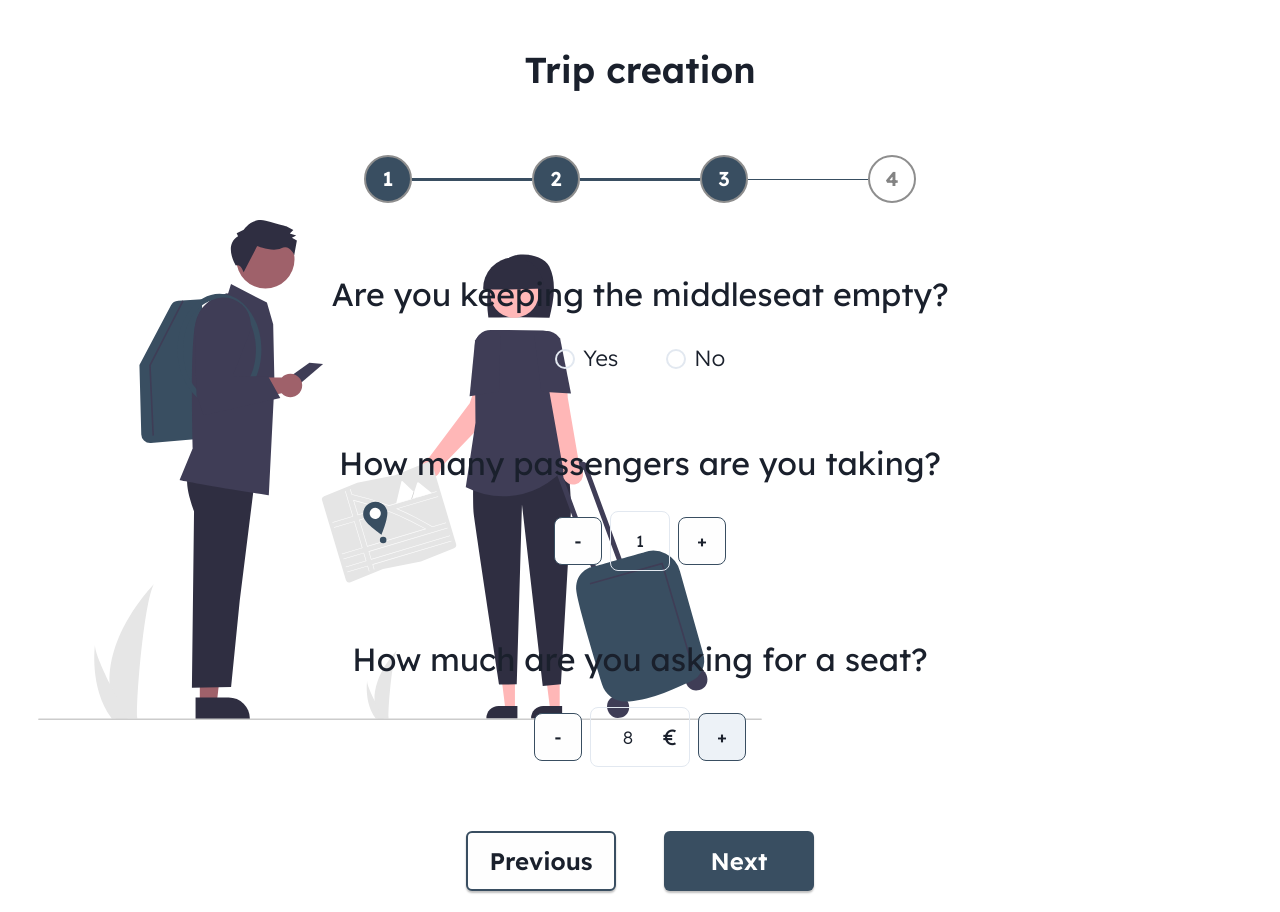
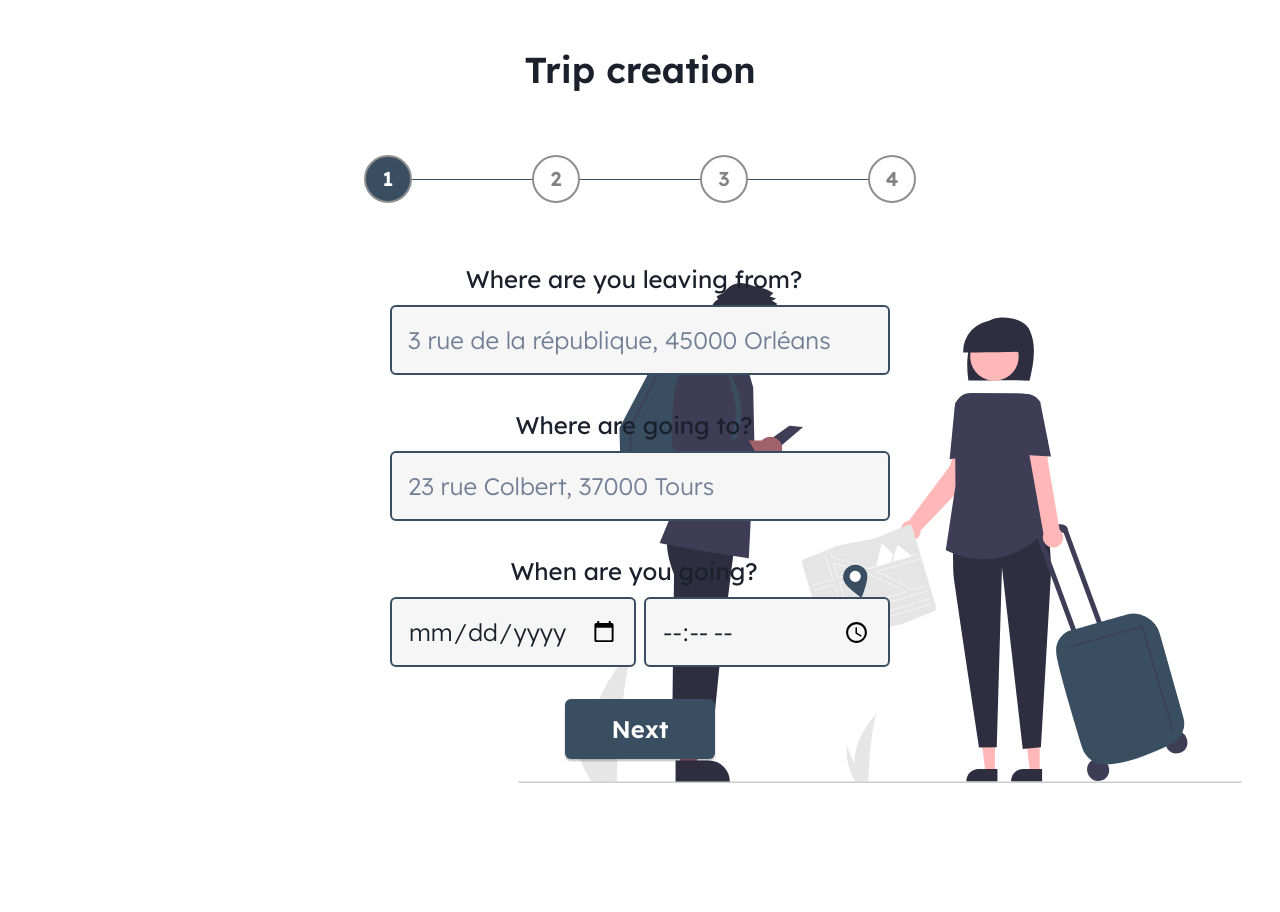
Before and after one commit to WildCodeSchool/2022-09-Orleans-CDA-Projet-KaraoCar, a React (Vite) app in the folder apps/frontend/web/: page /create-trip in a window 1280 px wide. After the commit the page ends 800 px from the top, so only its background shows below. Built offline with nearby package versions, Linux system fonts and the light colour scheme.

Commit message:
chore: better error handling and display on form part 1

```diff
--- a/apps/frontend/web/src/components/create-trip/TripDate.tsx
+++ b/apps/frontend/web/src/components/create-trip/TripDate.tsx
@@ -7,6 +7,7 @@ import {
   HStack,
   Box,
   VStack,
+  Stack,
 } from '@chakra-ui/react';
 import NextButton from './components/NextButton';
 import RouteDetailsBackground from './components/RouteDetailsBackground';
@@ -20,14 +21,14 @@ export default function TripDate() {
       <VStack
         width={{ base: '320px', md: '420px', lg: '500px' }}
         height={'100%'}
+        display={'flex'}
+        flexDirection={'column'}
+        marginTop={{ base: '0', md: '6' }}
+        justifyContent={'start'}
+        marginBottom={{ base: '6', md: '6' }}
+        gap={{ base: '2', md: '2' }}
       >
-        <FormControl
-          isInvalid={Boolean(
-            errors.startingPoint || errors.endingPoint || errors.date
-          )}
-          marginBottom={{ base: '6', md: '12' }}
-          marginTop={{ base: '6', md: '8' }}
-        >
+        <FormControl isInvalid={Boolean(errors.startingPoint)}>
           <FormLabel
             htmlFor="startingPoint"
             fontSize={{ base: '18', md: '24' }}
@@ -49,15 +50,17 @@ export default function TripDate() {
               minLength: { value: 4, message: 'Minimum length should be 4' },
             })}
           />
-          <FormErrorMessage>
+          <FormErrorMessage maxHeight={'10'}>
             {errors.startingPoint && errors.startingPoint.message?.toString()}
           </FormErrorMessage>
+        </FormControl>
+        <FormControl isInvalid={Boolean(errors.endingPoint)}>
           <FormLabel
             htmlFor="endingPoint"
             fontSize={{ base: '18', md: '24' }}
             textAlign={'center'}
             fontWeight={'regular'}
-            marginTop={{ base: '6', md: '20' }}
+            marginTop={{ base: '6', md: '6' }}
           >
             Where are going to?
           </FormLabel>
@@ -74,19 +77,22 @@ export default function TripDate() {
               minLength: { value: 4, message: 'Minimum length should be 4' },
             })}
           />
-          <FormErrorMessage>
+          <FormErrorMessage maxHeight={'10'}>
             {errors.endingPoint && errors.endingPoint.message?.toString()}
           </FormErrorMessage>
+        </FormControl>
+        <VStack width={'100%'}>
+          <FormControl isInvalid={Boolean(errors.date)} marginBottom={'6'}>
             <FormLabel
               htmlFor="date"
               fontSize={{ base: '18', md: '24' }}
               textAlign={'center'}
               fontWeight={'regular'}
-            marginTop={{ base: '6', md: '20' }}
+              marginTop={{ base: '6', md: '6' }}
             >
               When are you going?
             </FormLabel>
-          <HStack>
+            <HStack width={'100%'}>
               <Input
                 backgroundColor={'#F6F6F6'}
                 border={'2px solid #394E61'}
@@ -99,20 +105,26 @@ export default function TripDate() {
                   required: 'This is required',
                 })}
               />
+
               <Input
                 backgroundColor={'#F6F6F6'}
                 border={'2px solid #394E61'}
                 type="time"
                 height={{ base: '55px', md: '70px' }}
-              id="date"
+                id="time"
                 fontSize={{ base: '18', md: '24' }}
                 fontWeight={'light'}
                 {...register('time', {
                   required: 'This is required',
                 })}
-            />{' '}
+              />
             </HStack>
+            <FormErrorMessage maxHeight={'10'}>
+              {errors.date && errors.date.message?.toString()}
+            </FormErrorMessage>
           </FormControl>
+        </VStack>
+
         <NextButton />
       </VStack>
       <Box
--- a/apps/frontend/web/src/pages/CreateTrip.tsx
+++ b/apps/frontend/web/src/pages/CreateTrip.tsx
@@ -10,7 +10,7 @@ import '../components/create-trip/trip.css';
 
 const CreateTrip = () => {
   const methods = useForm();
-  const [step, setStep] = useState(3);
+  const [step, setStep] = useState(1);
   const middleseat = methods.getValues('middleseat');
   const musicalStyles = methods.getValues('musicalStyles');
   const comment = methods.getValues('comment');
@@ -92,7 +92,7 @@ const CreateTrip = () => {
       alignItems={'center'}
       flexDirection={'column'}
       gap={{ base: '0', md: '4' }}
-      height={{ md: 'calc(100vh - 80px)' }}
+      minHeight={{ md: 'calc(100vh - 80px)' }}
     >
       <Heading as={'h1'} textAlign={'center'} marginY={{ base: '8', md: '12' }}>
         Trip creation
```
Lines whose indentation alone changed are shown as unchanged.
